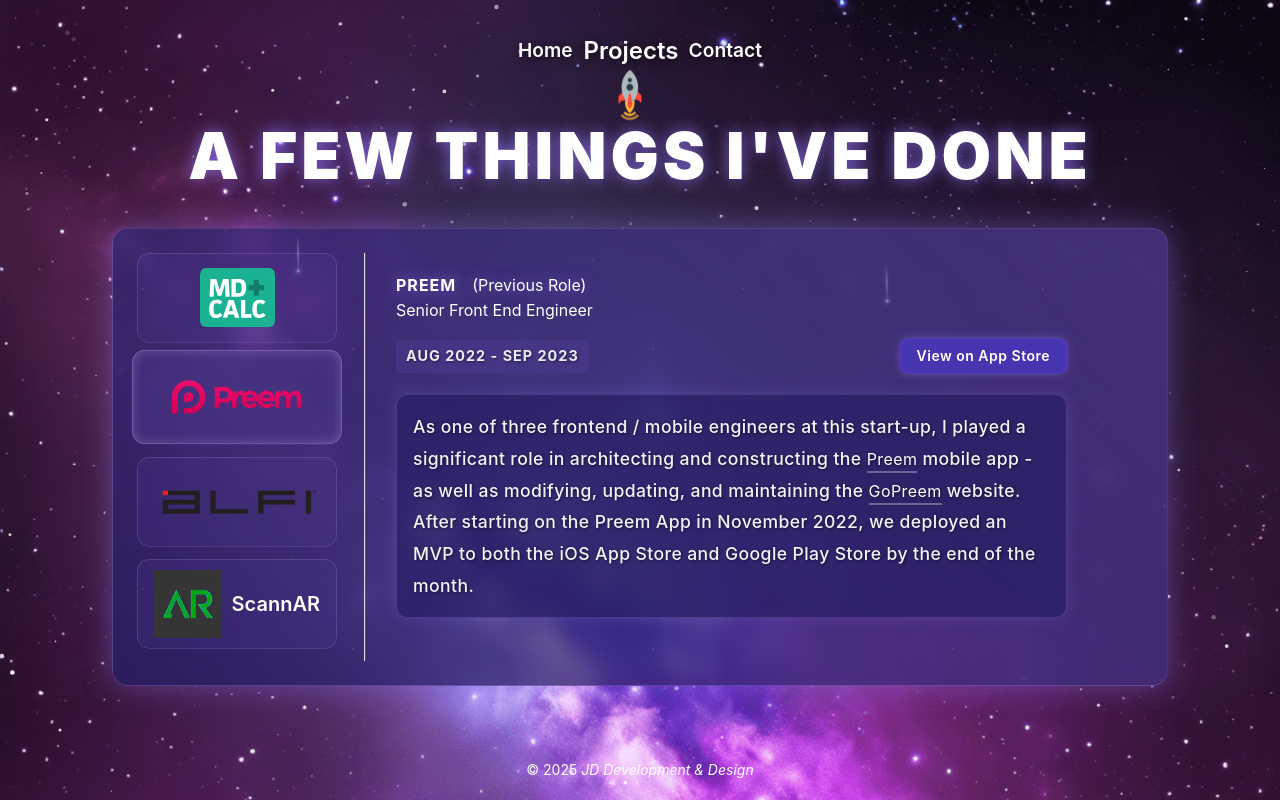
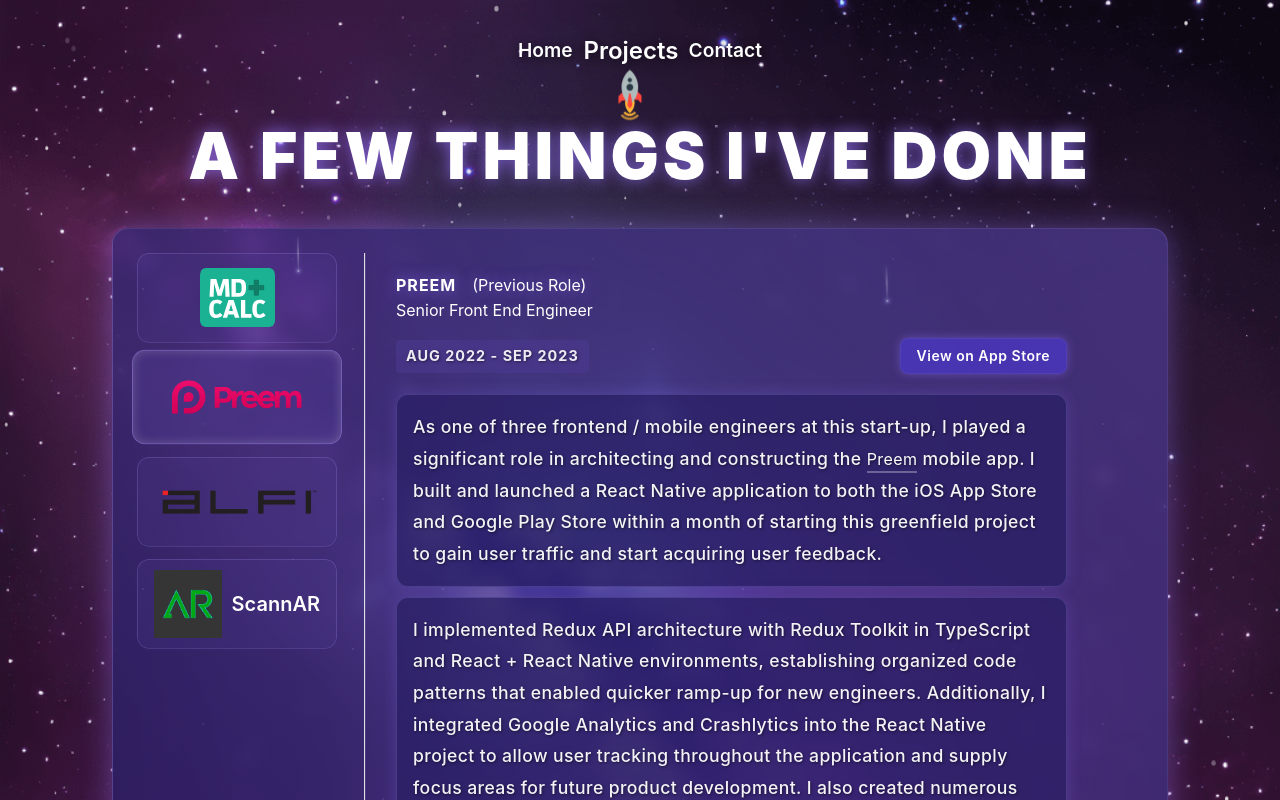
Before and after one commit to JadeJDoucet/jd-portfolio, a React (Create React App) app: page / in a window 1280 px wide. Both pictures are taken after a click on the button "EXPLORE MY WORK". Shown: the top 800 px of the page. Built offline with nearby package versions, Linux system fonts and the light colour scheme.

Commit message:
update alfi description

```diff
--- a/src/components/ProjectTabsDetails/index.tsx
+++ b/src/components/ProjectTabsDetails/index.tsx
@@ -34,6 +34,7 @@
     </>
   ),
   [EProjects.PREEM]: (
+    <>
       <Text className={classes.description}>
         As one of three frontend / mobile engineers at this start-up, I played a
         significant role in architecting and constructing the&nbsp;
@@ -44,26 +45,24 @@
         >
           Preem
         </Anchor>
-      &nbsp;mobile app - as well as modifying, updating, and maintaining
-      the&nbsp;
-      <Anchor href="https://gopreem.com" target="_blank" rel="noreferrer">
-        GoPreem
-      </Anchor>
-      &nbsp;website. After starting on the Preem App in November 2022, we
-      deployed an MVP to both the iOS App Store and Google Play Store by the end
-      of the month.
+        &nbsp;mobile app. I built and launched a React Native application to both the iOS App Store and Google Play Store within a month of starting this greenfield project to gain user traffic and start acquiring user feedback.
+
       </Text>
+      <Text className={classes.description}>
+        I implemented Redux API architecture with Redux Toolkit in TypeScript and React + React Native environments, establishing organized code patterns that enabled quicker ramp-up for new engineers. Additionally, I integrated Google Analytics and Crashlytics into the React Native project to allow user tracking throughout the application and supply focus areas for future product development. I also created numerous web pages and mobile screens with React and React Native based on Figma designs.
+      </Text>
+    </>
   ),
   [EProjects.ALFI]: (
+    <>
       <Text className={classes.description}>
-      AI and Machine Learning were the most interesting facets of ALFI.
-      Interfacing with APIs via React Native, React, and Kotlin enabled us to
-      use Edge Computing to push the capabilities of React Native to deliver
-      targeted ads to the correct audiences - all from the back of a rideshare.
-      Accompanying the Android application, I played a large role in various
-      iterations on the web platform where advertisers would create marketing
-      campaigns with their choice of ad targeting.
+        In my role at ALFI, I played a large role in system architectural decisions, UI architecture, and more. A primary focus of mine was on re-architecturing the React web platform and React Native application + Kotlin modules to significantly reduce resource consumption and improve user experience. Changes to React Native and Kotlin modules resulted in improvements to application uptime and reducing device crashes to less than 4% (previously over 40%!).
       </Text>
+      <Text className={classes.description}>
+        I refactored a large single application context into smaller, more manageable contexts, which reduced application re-renders and improved the time between user interactions by 200-500ms.
+        Additionally, I rebuilt the legacy application into modern React using Functional Components and React Hooks, drastically reducing load times between web pages by over 450ms.
+      </Text>
+    </>
   ),
   [EProjects.SCANNAR]: (
     <Text className={classes.description}>
```
Lines whose indentation alone changed are shown as unchanged.
